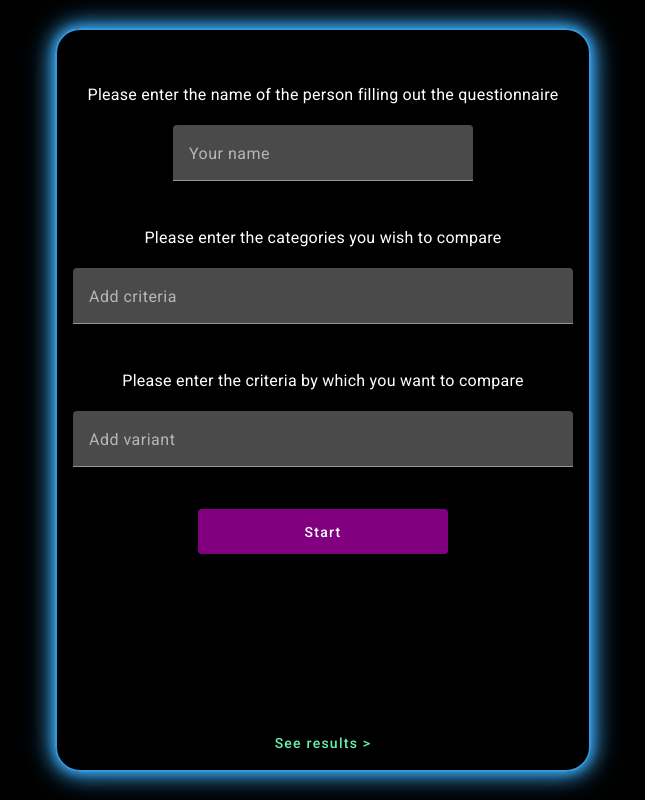
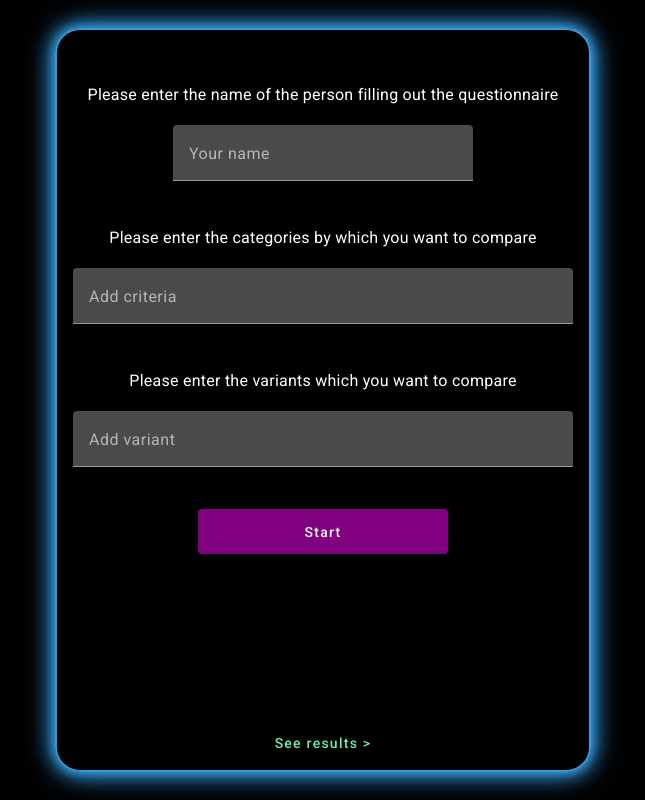
Before and after one commit to wojcikkuba/ahp, an Angular app in the folder templates/ahp-forms/: page /set-data in a window 1280 px wide. Shown: the whole page, without its empty margins (317-962 px from the left). Built offline with nearby package versions, Linux system fonts and the light colour scheme.

Commit message:
literowka

```diff
--- a/templates/ahp-forms/src/app/set-data/set-data.component.html
+++ b/templates/ahp-forms/src/app/set-data/set-data.component.html
@@ -6,7 +6,7 @@
           <input matInput [(ngModel)]="inputName" name="inputName">
         </mat-form-field>
 
-        <span class="text">Please enter the categories you wish to compare</span>
+        <span class="text">Please enter the categories by which you want to compare</span>
         <mat-form-field class="chip-list">
             <mat-label>Add criteria</mat-label>
             <mat-chip-grid #chipGrid>
@@ -25,7 +25,7 @@
               (matChipInputTokenEnd)="add($event, 1)"/>
         </mat-form-field>
 
-        <span class="text">Please enter the criteria by which you want to compare</span>
+        <span class="text">Please enter the variants which you want to compare</span>
         <mat-form-field class="chip-list">
             <mat-label>Add variant</mat-label>
             <mat-chip-grid #chipGrid2>
```
